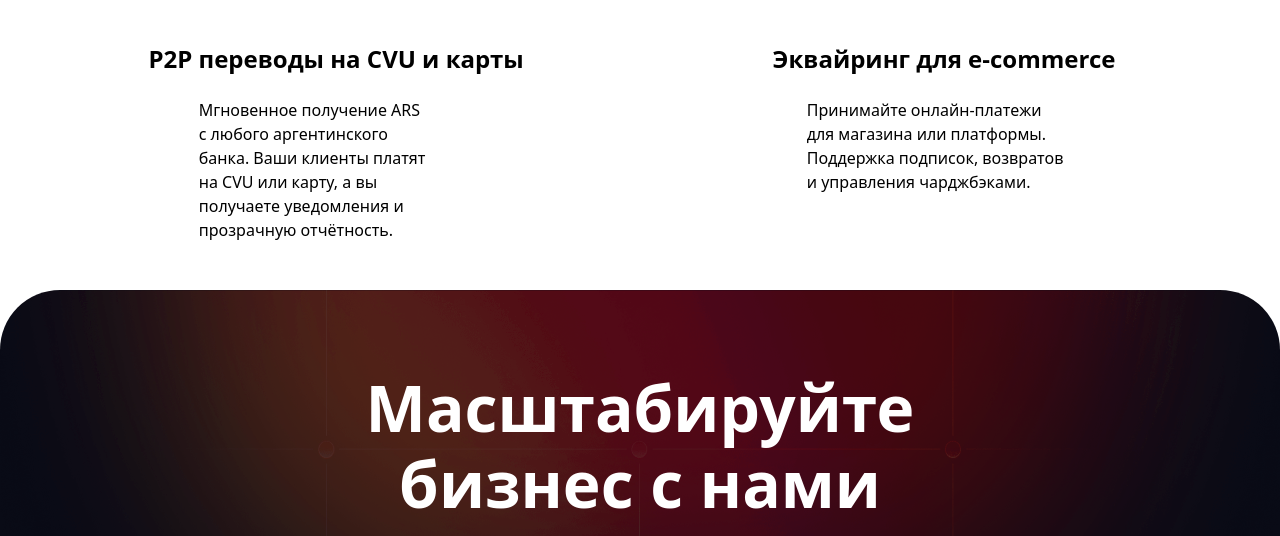
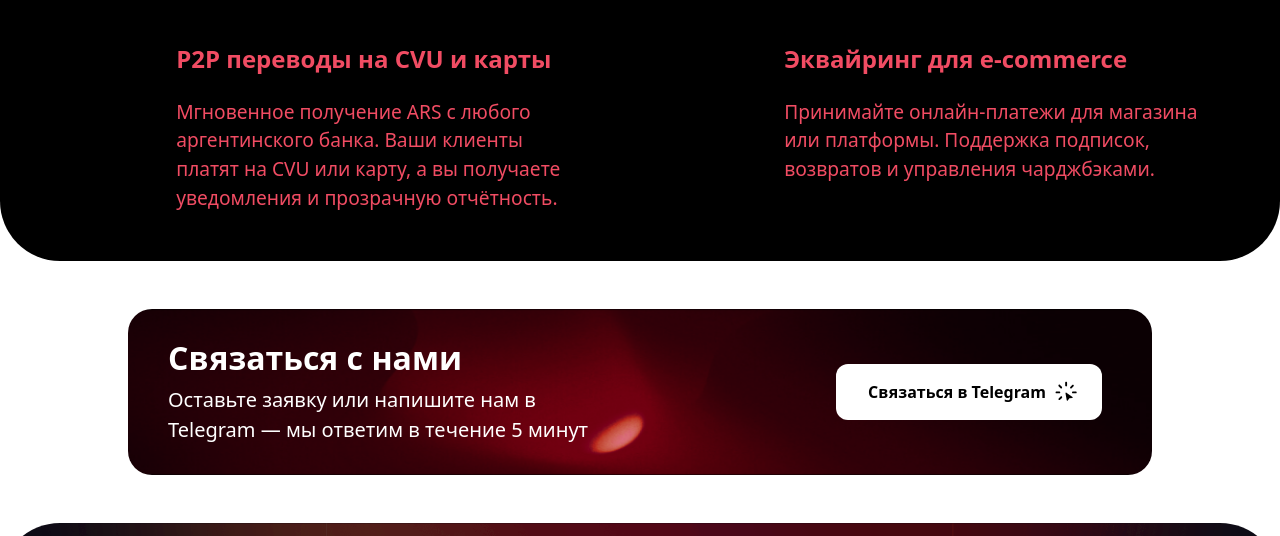
Before and after one commit to MaximOm/24rubyland, a plain HTML site: page index.html in a window 1280 px wide. Shown: the part 1801-2337 px from the top of the page. Drawn offline with nearby package versions, Linux system fonts and the light colour scheme.

Commit message:
Update all files from local v1 folder

```diff
--- a/css/24Rubin-stage.css
+++ b/css/24Rubin-stage.css
@@ -1469,6 +1469,7 @@ figcaption {
 	width: 120px;
 	height: 175px;
 	padding-bottom: 20px;
+	object-fit: contain;
 }
 
 .cta_header {
@@ -1699,9 +1700,6 @@ figcaption {
 	background-size: contain;
 	width: 160px;
 	height: 160px;
-	/* position: absolute; */
-	/* top: -52px; */
-	/* left: -35px; */
 }
 
 .scaling_card_img-2_wrap {
@@ -1713,19 +1711,18 @@ figcaption {
 	display: flex;
 	position: relative;
 }
-
+#Solutions > .padding-global {
+    background: black;
+    border-radius: 60px;
+}
 .scaling_card_img-3 {
 	background-image: url('../images/Chart.png');
 	background-position: 50%;
 	background-size: contain;
 	background-repeat: no-repeat;
 	flex: none;
-	width: 160px;
-	height: 160px;
-	position: absolute;
-	/* top: -54px; */
-	/* left: -76px; */
-	/* transform: rotate(-18deg); */
+	width: 140px;
+	height: 190px;
 }
 
 .scaling_card_img-3_wrap {
@@ -1798,21 +1795,28 @@ figcaption {
 	z-index: 3;
 	grid-column-gap: 1rem;
 	grid-row-gap: 1.5rem;
+	padding-left: 23%;
 	text-align: center;
-	flex-flow: column;
-	align-items: center;
+	align-items: flex-start;
 	display: flex;
 	position: relative;
 	margin-top: 3em;
+	text-align: left;
+	color: #f14c63;
+	flex-direction: column;
 }
 
 .solutions_card_header {
 	font-size: 1.5rem;
+	text-align: left;
+	margin: 0;
+	padding: 0;
 }
 
 .solutions_card_p {
-	max-width: 30ch;
+	max-width: 40ch;
 	text-align: left;
+	font-size: 1.2em;
 }
 
 .solutions_header {
@@ -1868,6 +1872,7 @@ figcaption {
 	background-image: url('../images/hero2.png');
 	background-position: 50% bottom;
 	background-size: 100%;
+	background-repeat: no-repeat;
 	background-attachment: scroll;
 	width: 100%;
 	height: 115%;
@@ -2836,7 +2841,7 @@ figcaption {
 
 #w-node-dabcd086-fb73-4bf8-a4c5-43bfbdf849dc-1b217c45 {
 	grid-area: Contacts;
-	padding: 3em 0;
+	padding: 4.2em 0 0;
 }
 
 #w-node-dabcd096-fb73-4bf8-a4c5-43bfbdf849dc-1b217c45 {
--- a/index.html
+++ b/index.html
@@ -436,6 +436,13 @@
           </div>
         </div>
       </section>
+
+
+
+
+
+
+
       <section id="Solutions" class="section_solutions">
         <div class="padding-global padding-section-small">
 
@@ -471,6 +478,36 @@
           </div>
         </div>
       </section>
+
+
+
+
+
+      <section id="CTA" class="section_cta">
+        <div class="padding-global padding-section-small">
+          <div class="container-medium">
+            <div class="cta_component">
+              <div class="cta_text">
+                <h2 class="cta_header" data-i18n="block_5_title">Связаться с нами</h2>
+                <p class="cta_paragraph" data-i18n="block_5_description">Оставьте заявку или напишите нам в Telegram — мы ответим в течение 5 минут</p>
+              </div>
+              <a href="https://t.me/24Rubin" class="button_component is-cta w-inline-block button_full_w">
+                <div data-i18n="button_leave_request">Оставить заявку</div><svg xmlns="http://www.w3.org/2000/svg"
+                  width="100%" viewbox="0 0 21 22" fill="none" class="button_icon">
+                  <path
+                    d="M10.6222 5.98265C11.0909 5.98265 11.4902 5.58335 11.4902 5.11461V2.56253C11.4902 2.09377 11.0909 1.68579 10.6222 1.68579C10.1534 1.68579 9.75413 2.09377 9.75413 2.56253V5.11461C9.75413 5.58335 10.1534 5.98265 10.6222 5.98265ZM6.72462 7.49306C7.06315 7.16322 7.06315 6.59898 6.73331 6.26914L4.96245 4.48093C4.63258 4.15107 4.06836 4.14238 3.73849 4.47225C3.39996 4.80211 3.39996 5.36637 3.72982 5.6962L5.50066 7.48441C5.83054 7.82294 6.39474 7.82294 6.72462 7.49306ZM14.433 7.56253C14.7628 7.89237 15.3358 7.89237 15.6656 7.56253L17.4451 5.77433C17.775 5.44449 17.775 4.88024 17.4451 4.54169C17.1152 4.21182 16.551 4.22051 16.2124 4.55037L14.433 6.33857C14.1031 6.66841 14.1031 7.23265 14.433 7.56253ZM5.24021 11.3646C5.24021 10.8959 4.84094 10.4966 4.37218 10.4966H1.81142C1.34266 10.4966 0.943359 10.8959 0.943359 11.3646C0.943359 11.8333 1.34266 12.2327 1.81142 12.2327H4.37218C4.84094 12.2327 5.24021 11.8333 5.24021 11.3646ZM16.0128 11.3646C16.0128 11.8333 16.4121 12.2327 16.8809 12.2327H19.433C19.9016 12.2327 20.301 11.8333 20.301 11.3646C20.301 10.8959 19.9016 10.4966 19.433 10.4966H16.8809C16.4121 10.4966 16.0128 10.8959 16.0128 11.3646ZM6.80274 15.184C6.48156 14.8455 5.90866 14.8455 5.57878 15.1753L3.79926 16.9462C3.46071 17.276 3.46071 17.8402 3.78189 18.1701C4.12044 18.5087 4.68466 18.5173 5.02323 18.1876L6.80274 16.408C7.13258 16.0781 7.14127 15.5139 6.80274 15.184Z"
+                    fill="currentColor"></path>
+                  <path
+                    d="M10.8485 11.5732C10.4712 11.3099 9.95304 11.6199 10.029 12.0634L11.1609 18.6737C11.2393 19.1315 11.8628 19.2518 12.1173 18.8582L13.405 16.8667C13.4908 16.7339 13.6356 16.6473 13.7969 16.6322L16.2165 16.4058C16.6947 16.361 16.8609 15.7683 16.4715 15.4965L10.8485 11.5732Z"
+                    fill="currentColor"></path>
+                </svg>
+              </a>
+            </div>
+          </div>
+        </div>
+      </section>
+
+
 
 
       <section id="Scaling" class="section_scaling">
@@ -598,6 +635,9 @@
           </div>
         </div>
       </section>
+
+
+
       <section id="CTA" class="section_cta">
         <div class="padding-global padding-section-small">
           <div class="container-medium">
@@ -621,16 +661,18 @@
           </div>
         </div>
       </section>
+
+
     </main>
+
+
     <footer class="footer_component">
       <div class="padding-global padding-section-small" style='padding-top: 20px; padding-bottom: 20px;'>
         <div class="container-large">
           <div class="footer_grid">
             <a id="w-node-_5b333940-6ca2-db61-ff28-1959e52dbbb0-1b217c45" href="#"
-              class="footer_logo w-inline-block"><svg xmlns="http://www.w3.org/2000/svg" width="100%"
-                viewbox="0 0 85 26" fill="none" class="footer_logo_icon">
-                <image href="images/logo_footer.png" width="85" height="80" />
-              </svg></a>
+              class="footer_logo w-inline-block">
+              <img class="footer_logo_icon" src="images/logo_footer.png" width="85" height="80" /></a>
             <div id="w-node-dabcd086-fb73-4bf8-a4c5-43bfbdf849dc-1b217c45" class="footer_contacts">
               <div class="footer_caption" data-i18n="footer_contact_us">Напишите нам</div>
               <div class="footer_contacts_links">
@@ -643,6 +685,7 @@
                   </svg></a>
               </div>
             </div>
+
             <div id="w-node-_0c904005-1ae6-7927-af5c-7a4448cb9965-1b217c45"
               data-w-id="0c904005-1ae6-7927-af5c-7a4448cb9965" class="language_component">
               <div class="footer_caption" data-i18n="footer_lang">Язык</div>
```
Also changed, not shown: images/Solutions.png, images/Solutions2.png, images/supoort.png (added).
